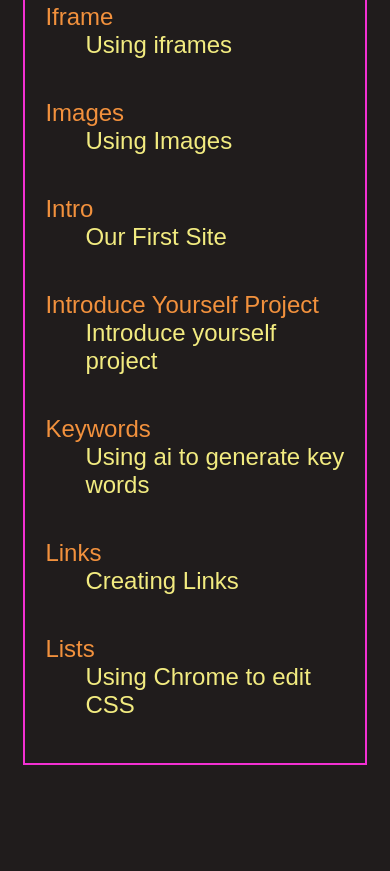
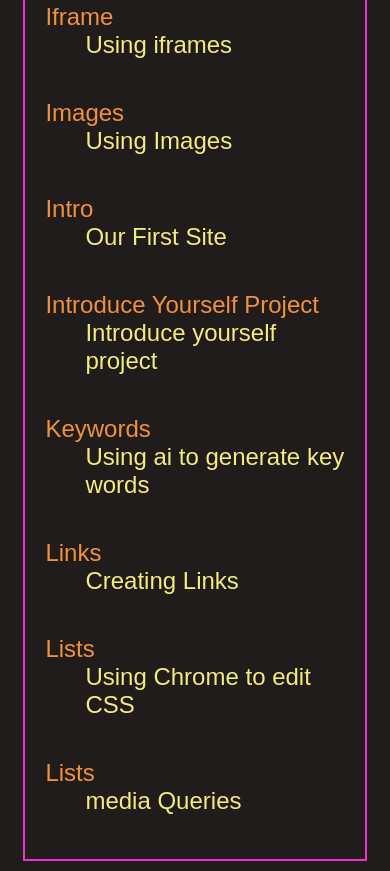
Before and after one commit to tabita000/web105, a plain HTML site: page index.html in a window 390 px wide. Shown: the part 569-1440 px from the top of the page. Before the commit the page ends 1344 px from the top, so only its background shows below. Drawn offline with Linux system fonts and the light colour scheme.

Commit message:
upload media queries

```diff
--- a/index.html
+++ b/index.html
@@ -32,6 +32,8 @@
         <dd>Creating Links</dd>
         <dt><a href="Lists/index.html">Lists</a></dt>
         <dd>Using Chrome to edit CSS</dd>
+        <dt><a href="media_queries/index.html">Lists</a></dt>
+        <dd>media Queries</dd>
       </dl>
     </div>
   </body>
```
